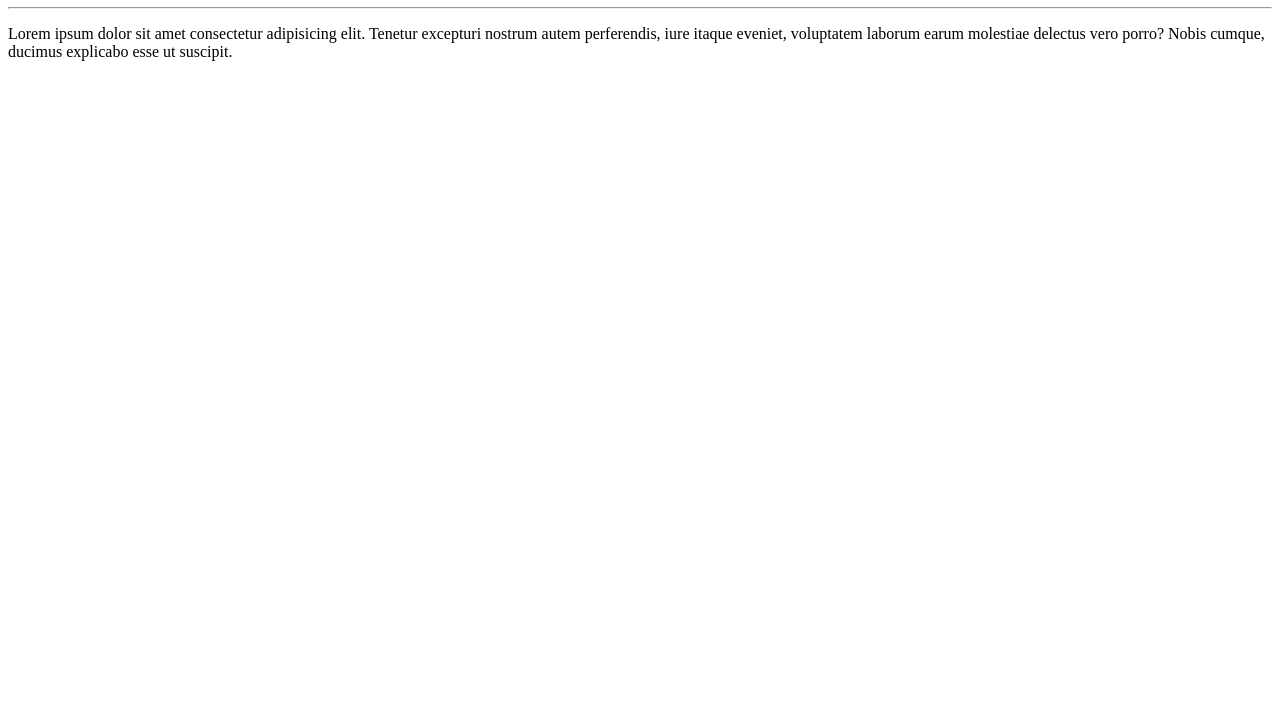
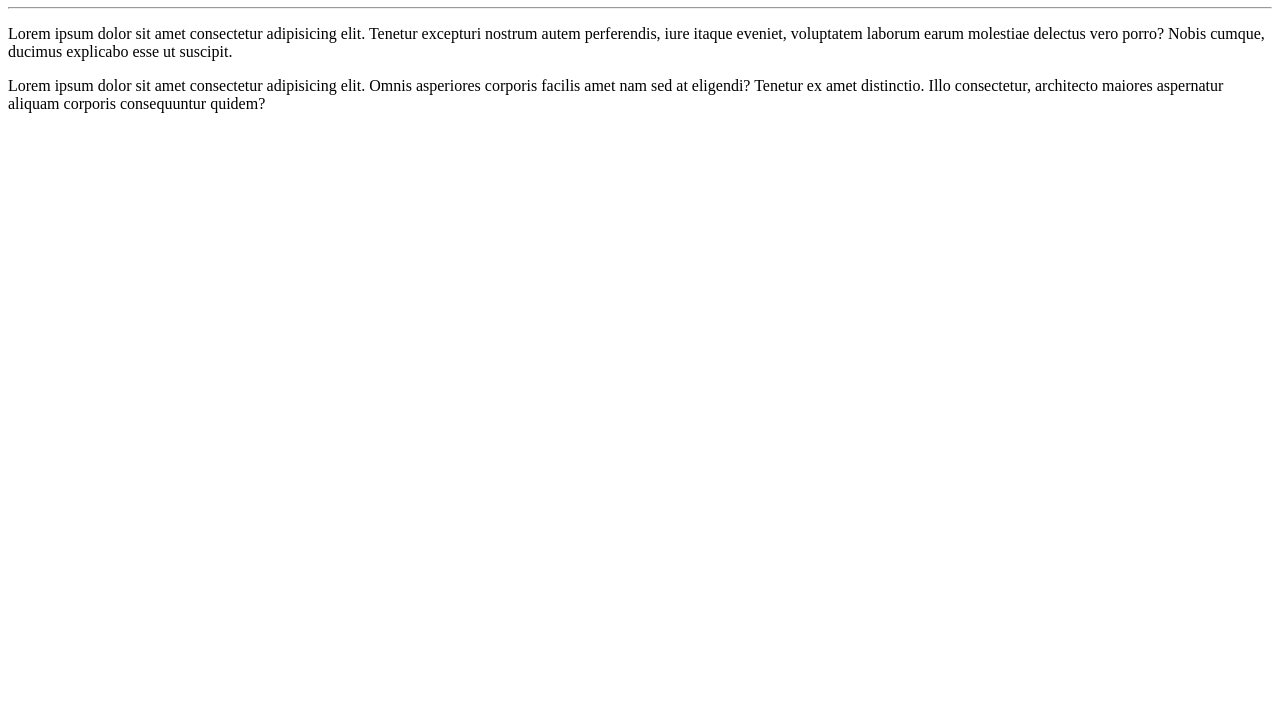
Before and after one commit to JoaoBS/Ola-Mundo, a plain HTML site: page site-exemplo/index.html in a window 1280 px wide. Shown: the part 73-800 px from the top of the page. Drawn offline with Linux system fonts and the light colour scheme.

Commit message:
Adição de um segundo parágrafo

```diff
--- a/site-exemplo/index.html
+++ b/site-exemplo/index.html
@@ -10,5 +10,6 @@
     <h1>Olá, Mundo!</h1>
     <hr>
     <p>Lorem ipsum dolor sit amet consectetur adipisicing elit. Tenetur excepturi nostrum autem perferendis, iure itaque eveniet, voluptatem laborum earum molestiae delectus vero porro? Nobis cumque, ducimus explicabo esse ut suscipit.</p>
+    <p>Lorem ipsum dolor sit amet consectetur adipisicing elit. Omnis asperiores corporis facilis amet nam sed at eligendi? Tenetur ex amet distinctio. Illo consectetur, architecto maiores aspernatur aliquam corporis consequuntur quidem?</p>
 </body>
 </html>
```
